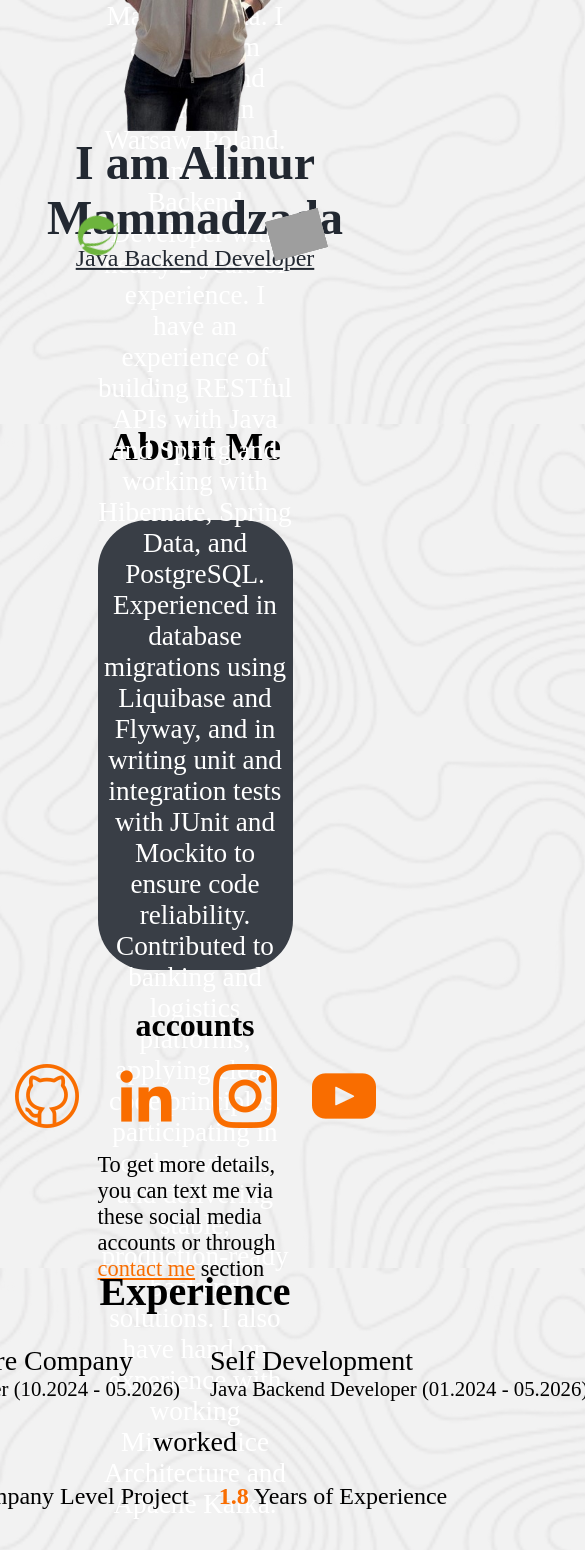
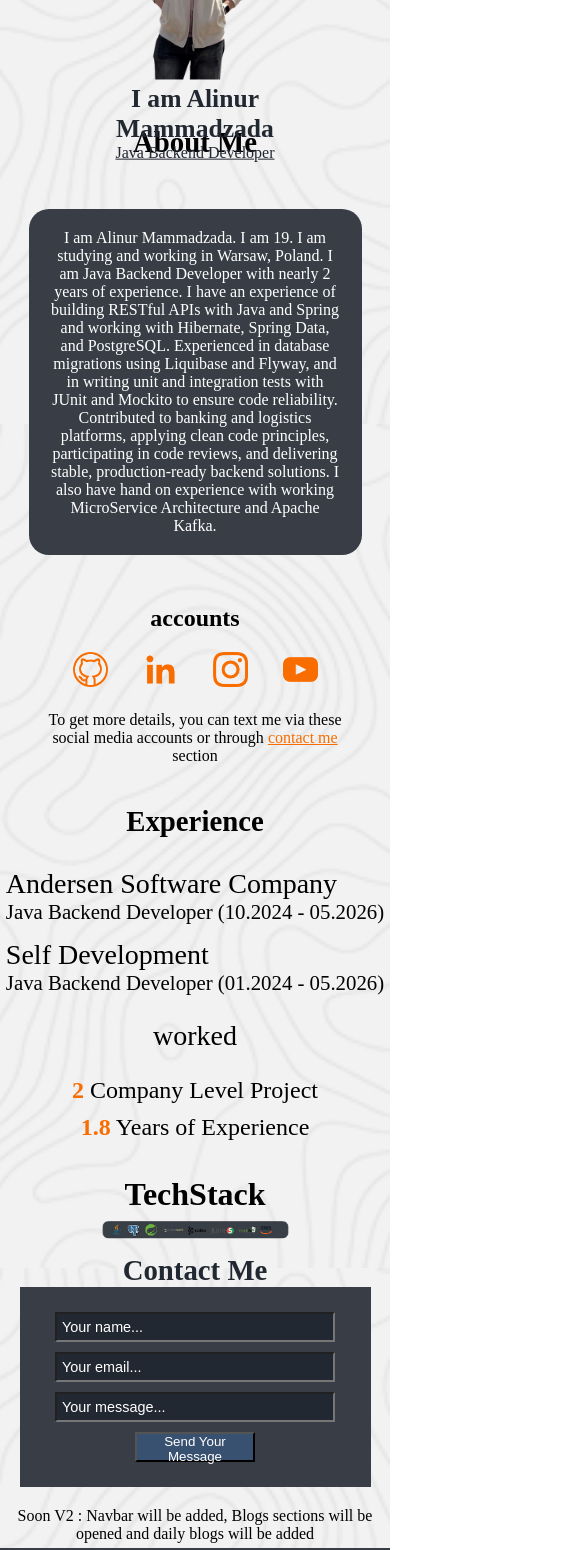
Before and after one commit to alinurmammadzada5/portfoliofront, a React (Vite) app in the folder portfolio-v1/: page / in a window 390 px wide. Shown: the part 420-1970 px from the top of the page, 585 px wide, since content can reach past the window. Built offline with nearby package versions, Linux system fonts and the light colour scheme; grey boxes are pictures that could not be loaded; a web font is replaced by a local one.

Commit message:
add responsivness

```diff
--- a/portfolio-v1/src/index.css
+++ b/portfolio-v1/src/index.css
@@ -28,6 +28,7 @@ body{
   z-index: 1000;
   background: #393E46;
   display: flex;
+  flex-wrap: wrap;
   justify-content: center;
   align-items: center;
 }
@@ -101,6 +102,7 @@ body{
   height: 100vh;
   width: 100%;
   display: flex;
+  flex-wrap: wrap;
  flex-direction: column;
  gap: 50px;
   justify-content: center;
@@ -118,13 +120,16 @@ body{
   font-size: 1.7rem;
   border-radius: 50px;
   display: flex;
+  flex-wrap: wrap;
   justify-content: center;
   align-items: center;
   text-align: center;
+  overflow-y: scroll;
 }
 
 .aboutMe .accounts-container{
   display: flex;
+  flex-wrap: wrap;
   flex-direction: column;
   justify-content: center;
   align-items: center;
@@ -139,6 +144,7 @@ body{
   display: flex;
   justify-content: center;
   align-items: center;
+  flex-wrap: wrap;
   gap: 35px;
 }
 .aboutMe .accounts-container .moreDetails{
@@ -159,6 +165,7 @@ body{
     width: 100%;
     height: 300px;
     display: flex;
+    flex-wrap: wrap;
     flex-direction:column;
     justify-content: center;
     align-items: center;
@@ -196,7 +203,7 @@ body{
 }
 #contactme p{
   margin-top: 20px;
-  font-size: 1.5rem;
+  font-size: 1.3rem;
 }
 
 footer{
@@ -274,3 +281,133 @@ footer a:hover{
   margin-top: 35px;
   text-align: center;
 }
+.techStack-container{
+  display: flex;
+  justify-content: center;
+  align-items: center;
+}
+.techStack-container img{
+  width: 50%;
+}
+
+@media (max-width: 1024px) {
+
+  .content h2 {
+    font-size: 2.2rem;
+  }
+
+  .content p {
+    font-size: 1.2rem;
+  }
+
+  .profile {
+    width: 90%;
+  }
+
+  .icon {
+    width: 20% !important;
+  }
+
+  .java, .spring, .kafka, .code {
+    width: 18%;
+  }
+
+  .aboutMe {
+    height: auto;
+    margin-top: 60vh;
+    padding: 40px 10px;
+  }
+
+  .aboutMe .aboutMe-container {
+    width: 90%;
+    height: auto;
+    font-size: 1.2rem;
+    padding: 20px;
+  }
+
+  .aboutMe .accounts-container {
+    width: 90%;
+    height: auto;
+  }
+
+  .aboutMe .accounts-container h4 {
+    font-size: 1.5rem;
+  }
+
+  .aboutMe .accounts-container .moreDetails {
+    font-size: 1rem;
+    text-align: center;
+  }
+
+  .works-container {
+    flex-direction: column;
+    gap: 15px;
+  }
+
+  .worked-container {
+    flex-direction: column;
+    gap: 10px;
+  }
+
+  /* CONTACT */
+  #contactme form {
+    width: 90%;
+  }
+
+  #contactme p {
+    font-size: 1rem;
+    text-align: center;
+    padding: 0 10px;
+  }
+
+  /* NAV */
+  .nav {
+    height: auto;
+    padding: 10px;
+  }
+
+  .nav-components img {
+    width: 90px;
+    height: 90px;
+  }
+}
+
+
+@media (max-width: 600px) {
+
+  .content h2 {
+    font-size: 1.6rem;
+  }
+
+  .content p {
+    font-size: 1rem;
+  }
+
+  .aboutMe h2,
+  #experience h2,
+  #contactme h2 {
+    font-size: 1.8rem;
+  }
+
+  .aboutMe .aboutMe-container {
+    font-size: 1rem;
+    border-radius: 20px;
+  }
+
+  .aboutMe .accounts-container .accounts-img-container img {
+    width: 35px;
+    height: 35px;
+  }
+
+  #contactme form input {
+    font-size: 0.9rem;
+  }
+
+  #contactme form button {
+    width: 120px;
+  }
+
+  .icon {
+    display: none;
+  }
+}
```
